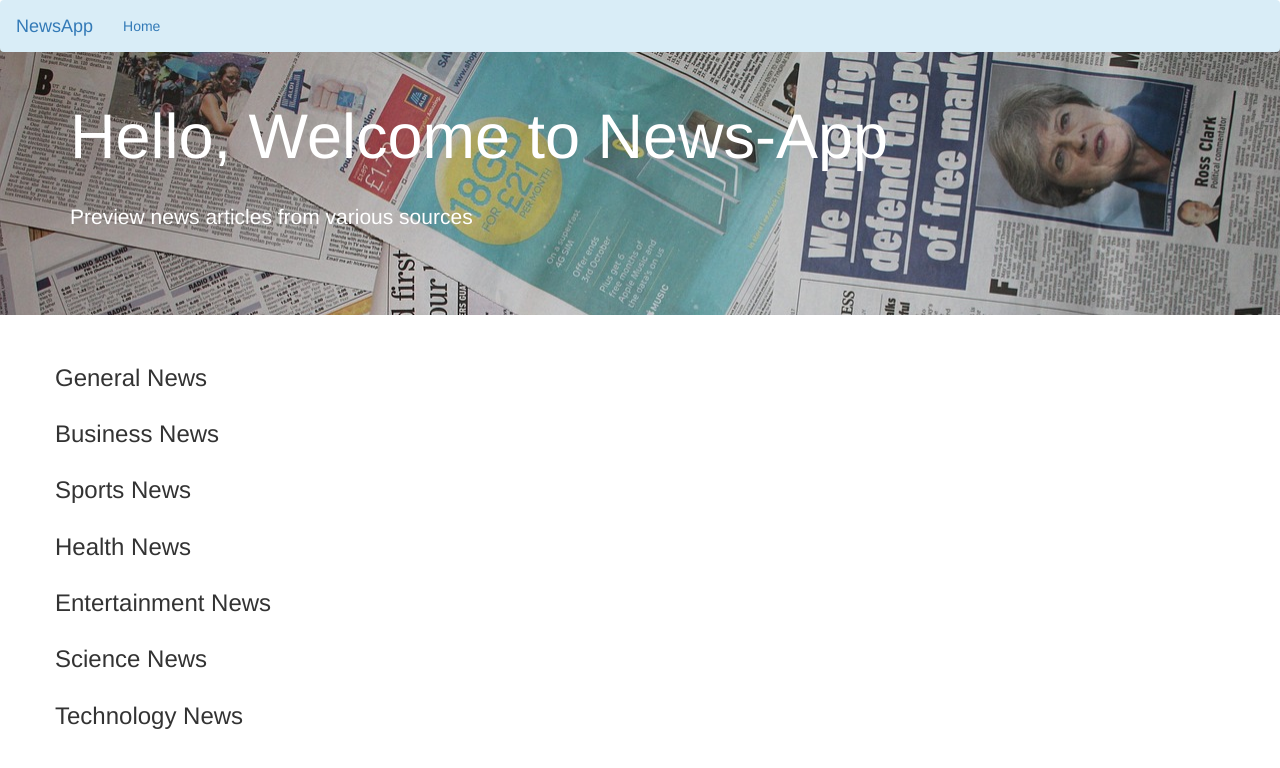
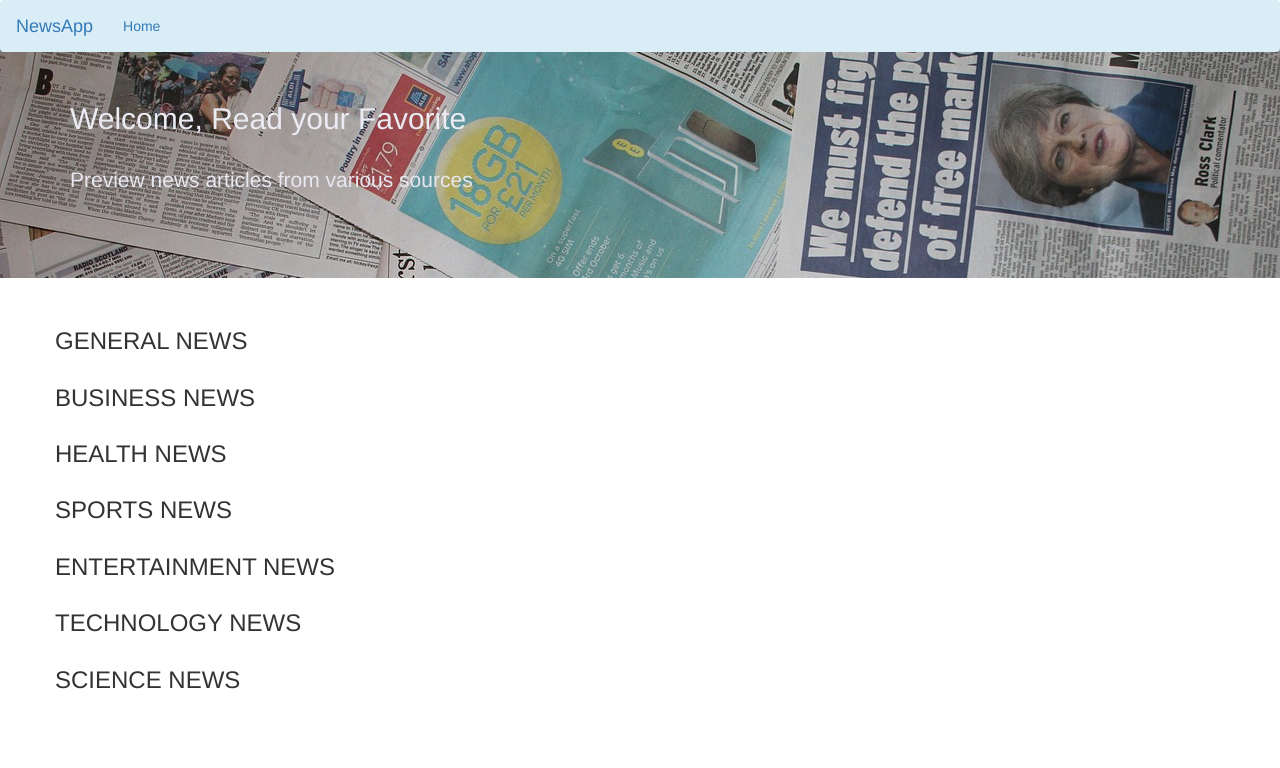
Before and after one commit to IngabireTina/News_App, a Python web app: template app/templates/index.html in a window 1280 px wide. Shown: the top 768 px of the page. Run offline with Jinja, Linux system fonts and the light colour scheme; the template is opened without the code that fills it, so the values that code supplies are empty; some libraries are stand-ins or nearby versions.

Commit message:
corrected errors

```diff
--- a/app/templates/index.html
+++ b/app/templates/index.html
@@ -6,39 +6,45 @@
 {% block content %}
 <div class="jumbotron" style="margin-top: -1cm; background-image: url(../static/images/new.jpg);background-size: cover;">
     <div class="container p-5">
-        <h1 style="color: white;text-shadow: 1px solid gray;">Hello, Welcome to News-App</h1><br>
-        <p style="color: white;text-shadow: 1px solid gray;">Preview news articles from various sources</p><br>
+        <strong><h2 style="color: rgb(235, 235, 243);text-shadow: 1px solid white;">Welcome, Read your Favorite</h2></strong><br>
+        <p style="color: rgb(231, 231, 241);text-shadow: 1px solid white;">Preview news articles from various sources</p><br>
     </div>
 </div>
 <div class="container">
 
     <div class="card row m-1">
-        <h3>General News</h3>
+        <h3>GENERAL NEWS</h3>
         {{macro.displayNewsList(general)}}
     </div>
+
     <div class="card row m-1">
-        <h3>Business News</h3>
+        <h3>BUSINESS NEWS</h3>
         {{macro.displayNewsList(business)}}
     </div>
+
     <div class="card row m-1">
-        <h3>Sports News</h3>
+        <h3>HEALTH NEWS</h3>
+        {{ macro.displayNewsList(health) }}
+    </div>
+
+    <div class="card row m-1">
+        <h3>SPORTS NEWS</h3>
         {{ macro.displayNewsList(sports) }}
     </div>
+
     <div class="card row m-1">
-        <h3>Health News</h3>
-        {{ macro.displayNewsList(health) }}
-    </div>
-    <div class="card row m-1">
-        <h3>Entertainment News</h3>
+        <h3>ENTERTAINMENT NEWS</h3>
         {{ macro.displayNewsList(entertainment) }}
     </div>
+
     <div class="card row m-1">
-        <h3>Science News</h3>
+        <h3>TECHNOLOGY NEWS</h3>
+        {{ macro.displayNewsList(technology) }}
+    </div>
+
+    <div class="card row m-1">
+        <h3>SCIENCE NEWS</h3>
         {{macro.displayNewsList(science)}}
-    </div>
-    <div class="card row m-1">
-        <h3>Technology News</h3>
-        {{ macro.displayNewsList(technology) }}
     </div>
 </div>
 
```
